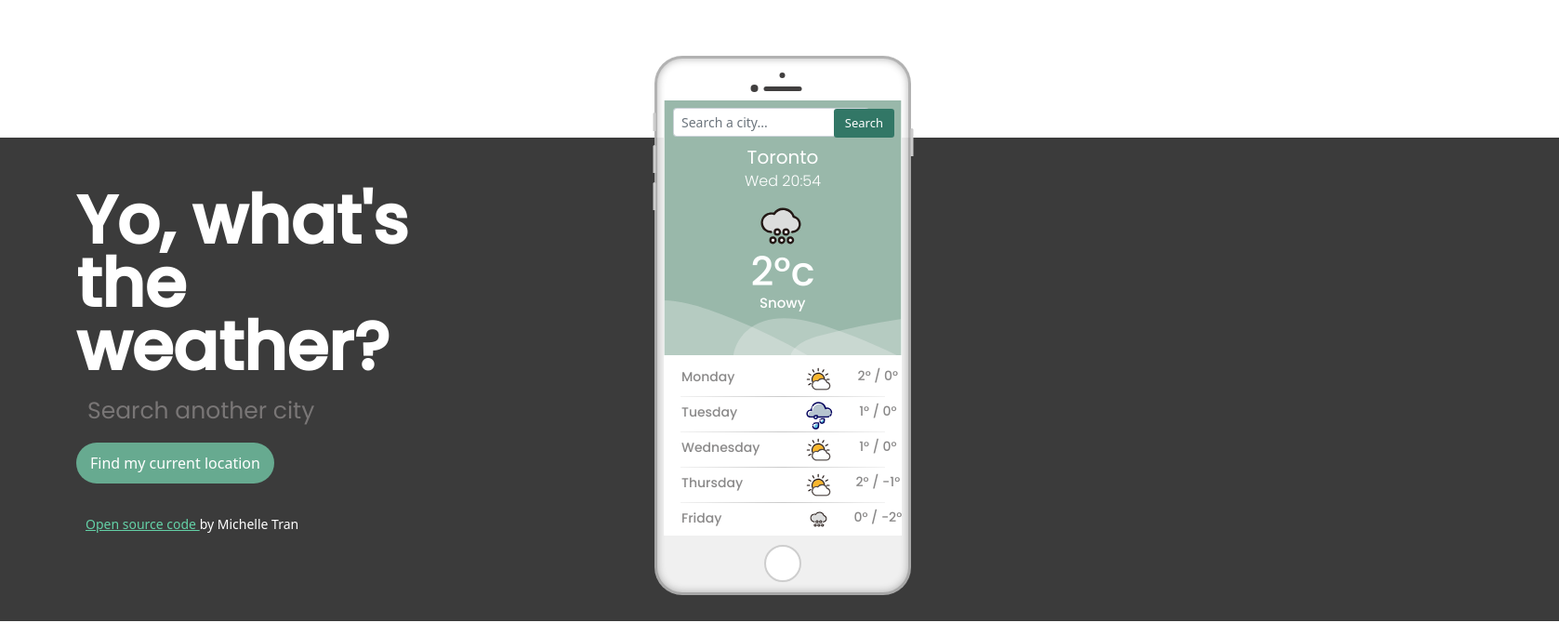
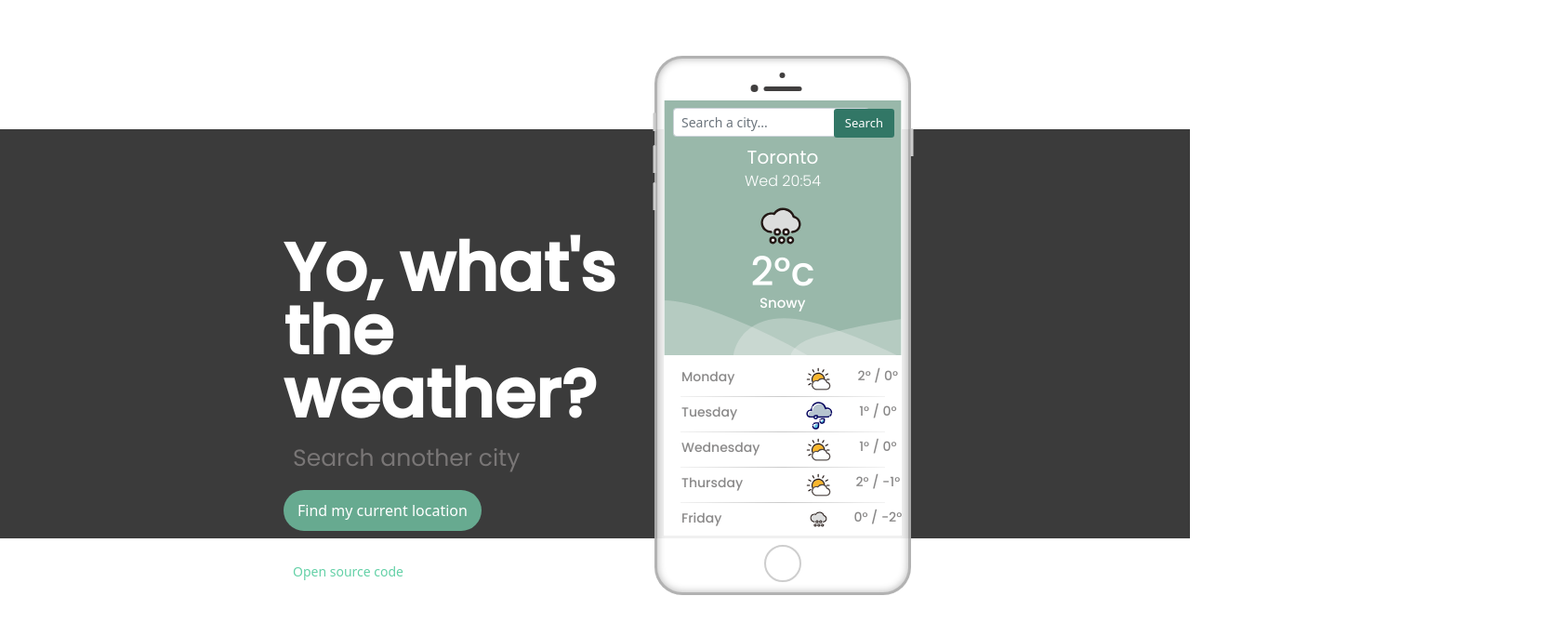
Before and after one commit to misiucodes/whats-the-weather, a plain HTML site: page index.html in a window 1280 px wide. Shown: the part 116-800 px from the top of the page at 93% size, 1677 px wide, since content can reach past the window. Drawn offline with nearby package versions, Linux system fonts and the light colour scheme.

Commit message:
Updated style.css

```diff
--- a/style.css
+++ b/style.css
@@ -1,10 +1,12 @@
 a {
   color: #64d1a7;
+  text-decoration: none;
 }
 
 body {
   margin: 0;
   padding: 0;
+  max-width: 100%;
 }
 
 h2 {
@@ -77,7 +79,7 @@ p {
   font-family: "Poppins", sans-serif;
   width: 40%;
   font-weight: 600;
-  margin-top: 319px !important;
+  margin-top: 370px !important;
   color: white;
   position: relative;
   line-height: 68px;
@@ -95,9 +97,9 @@ hr {
 
 .background {
   position: absolute;
-  height: 65%;
-  width: 1900px;
-  top: 264px;
+  height: 55%;
+  width: 100%;
+  top: 255px;
   margin-left: -305px;
   background: hsl(0, 0%, 23%);
 }
@@ -154,7 +156,7 @@ hr {
 
 .container-wrapper {
   display: block;
-  margin: 0 auto;
+  margin: 0px 13px 0px 293px;
 }
 
 .img-bg {
@@ -333,7 +335,7 @@ hr {
   font-family: "Poppins", sans-serif;
   color: #797676;
   position: relative;
-  margin-left: 12px;
+  margin-left: 10px;
   margin-top: -5px !important;
 }
 
```
